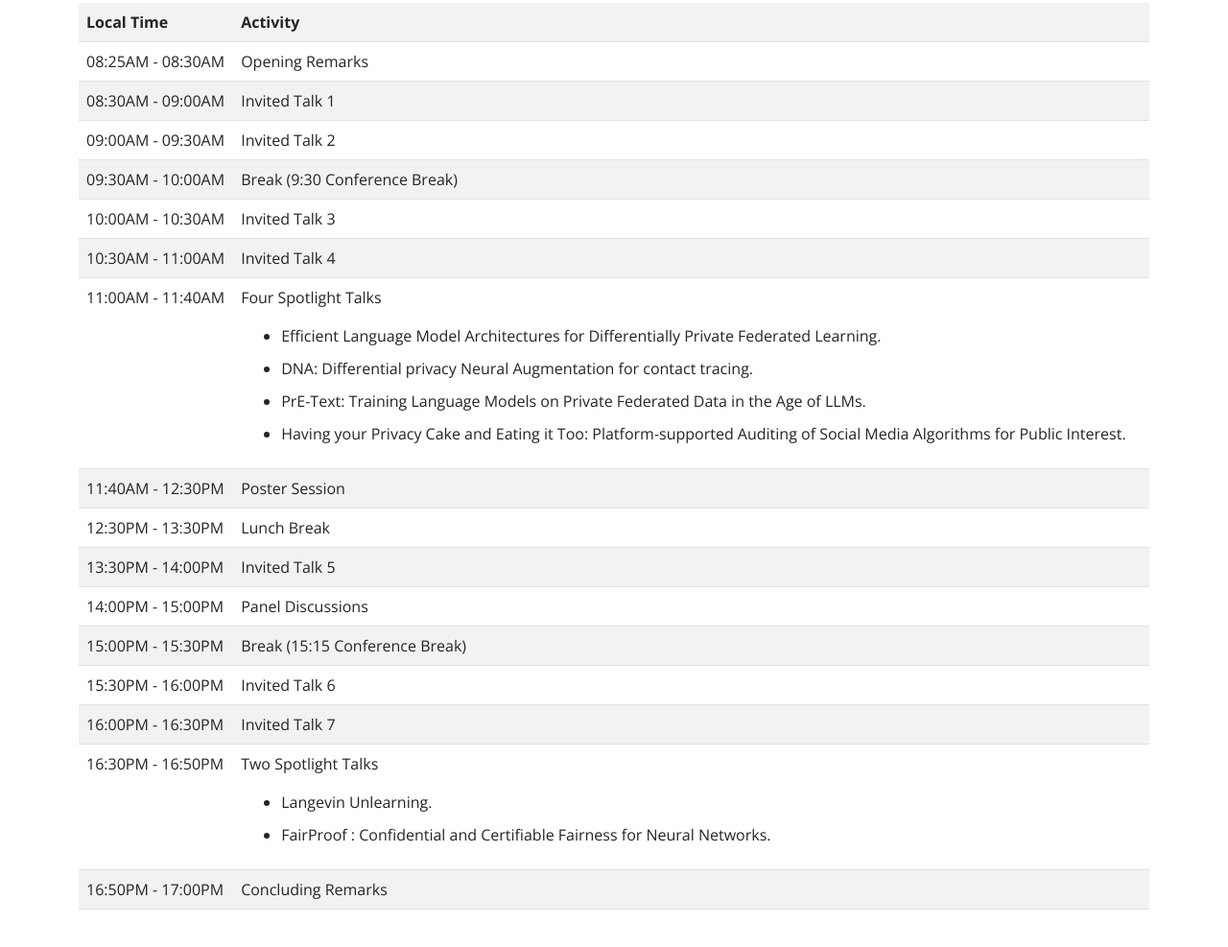
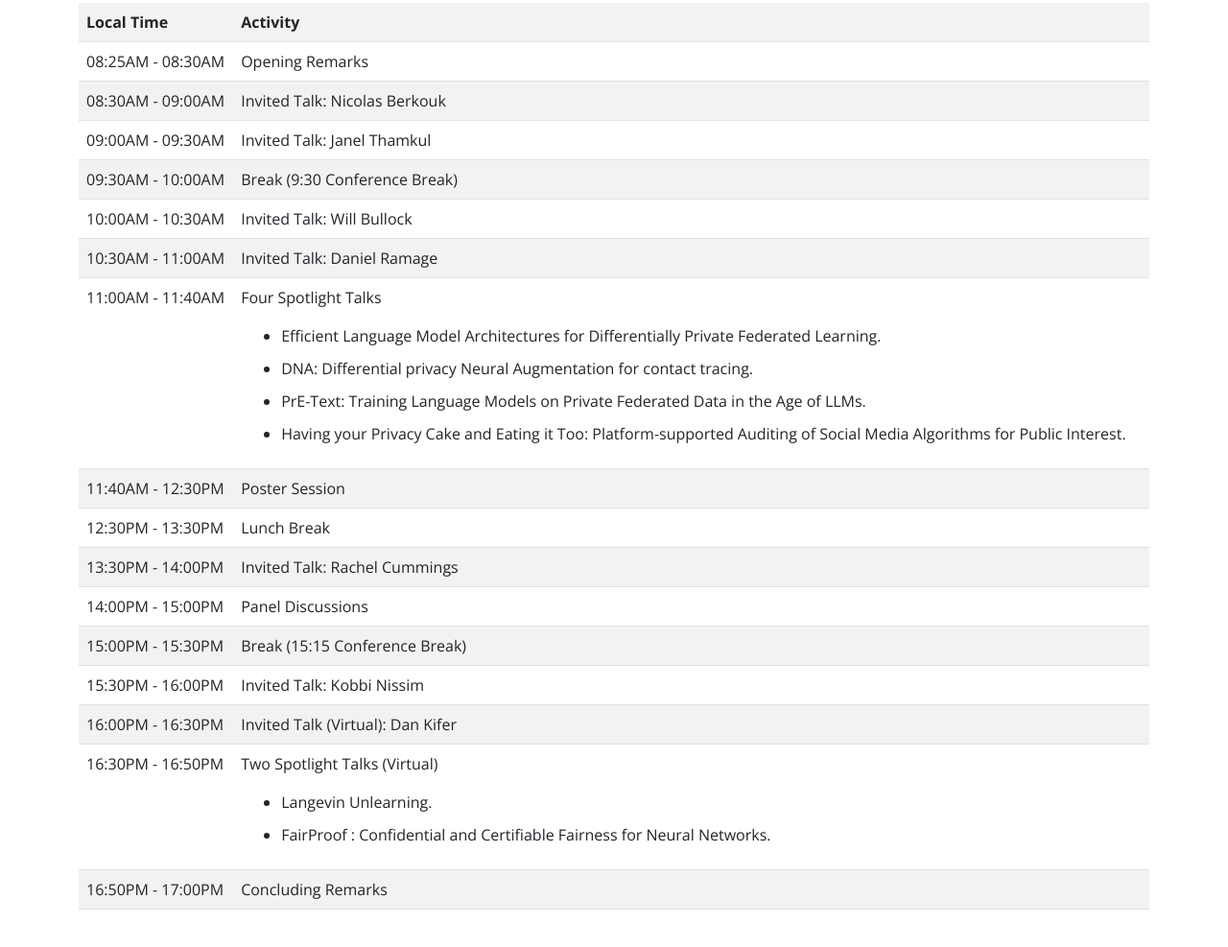
Before and after one commit to pml-workshop/iclr24, a plain HTML site: page index.html in a window 1280 px wide. Shown: the part 3439-4426 px from the top of the page at 96% size. Drawn offline with nearby package versions, Linux system fonts and the light colour scheme.

Commit message:
Update schedule

```diff
--- a/index.html
+++ b/index.html
@@ -260,11 +260,11 @@
       <!-- <tr> <td colspan="2"><b>Start Time - Dublin Time (Pacific Time) on May 27, 2022</b></td>   </tr> -->
       <tr> <td><b>Local Time</b></td>  <td><b>Activity<b></td> </tr>
       <tr> <td>08:25AM - 08:30AM</td>  <td>Opening Remarks</td> </tr>
-      <tr> <td>08:30AM - 09:00AM</td>  <td>Invited Talk 1 </td> </tr>
-      <tr> <td>09:00AM - 09:30AM</td>  <td>Invited Talk 2 </td> </tr>
+      <tr> <td>08:30AM - 09:00AM</td>  <td>Invited Talk: Nicolas Berkouk </td> </tr>
+      <tr> <td>09:00AM - 09:30AM</td>  <td>Invited Talk: Janel Thamkul </td> </tr>
       <tr> <td>09:30AM - 10:00AM</td>  <td>Break (9:30 Conference Break)</td> </tr>
-      <tr> <td>10:00AM - 10:30AM</td>  <td>Invited Talk 3</td> </tr>
-      <tr> <td>10:30AM - 11:00AM</td>  <td>Invited Talk 4</td> </tr>
+      <tr> <td>10:00AM - 10:30AM</td>  <td>Invited Talk: Will Bullock</td> </tr>
+      <tr> <td>10:30AM - 11:00AM</td>  <td>Invited Talk: Daniel Ramage</td> </tr>
       <tr> <td>11:00AM - 11:40AM</td>  <td> <p>Four Spotlight Talks</p>
           <ul>
           <li>Efficient Language Model Architectures for Differentially Private Federated Learning. </li>
@@ -275,12 +275,12 @@
       </td> </tr>
       <tr> <td>11:40AM - 12:30PM</td>  <td>Poster Session</td> </tr>
       <tr> <td>12:30PM - 13:30PM</td>  <td>Lunch Break</td> </tr>
-      <tr> <td>13:30PM - 14:00PM</td>  <td>Invited Talk 5</td> </tr>
+      <tr> <td>13:30PM - 14:00PM</td>  <td>Invited Talk: Rachel Cummings</td> </tr>
       <tr> <td>14:00PM - 15:00PM</td>  <td>Panel Discussions</td> </tr>
       <tr> <td>15:00PM - 15:30PM</td>  <td>Break (15:15 Conference Break)</td> </tr>
-      <tr> <td>15:30PM - 16:00PM</td>  <td>Invited Talk 6</td> </tr>
-      <tr> <td>16:00PM - 16:30PM</td>  <td>Invited Talk 7</td> </tr>
-      <tr> <td>16:30PM - 16:50PM</td>  <td><p>Two Spotlight Talks</p>
+      <tr> <td>15:30PM - 16:00PM</td>  <td>Invited Talk: Kobbi Nissim </td> </tr>
+      <tr> <td>16:00PM - 16:30PM</td>  <td>Invited Talk (Virtual): Dan Kifer</td> </tr>
+      <tr> <td>16:30PM - 16:50PM</td>  <td><p>Two Spotlight Talks (Virtual)</p>
         <ul>
           <li>Langevin Unlearning. </li>
           <li>FairProof : Confidential and Certifiable Fairness for Neural Networks. </li>
```
